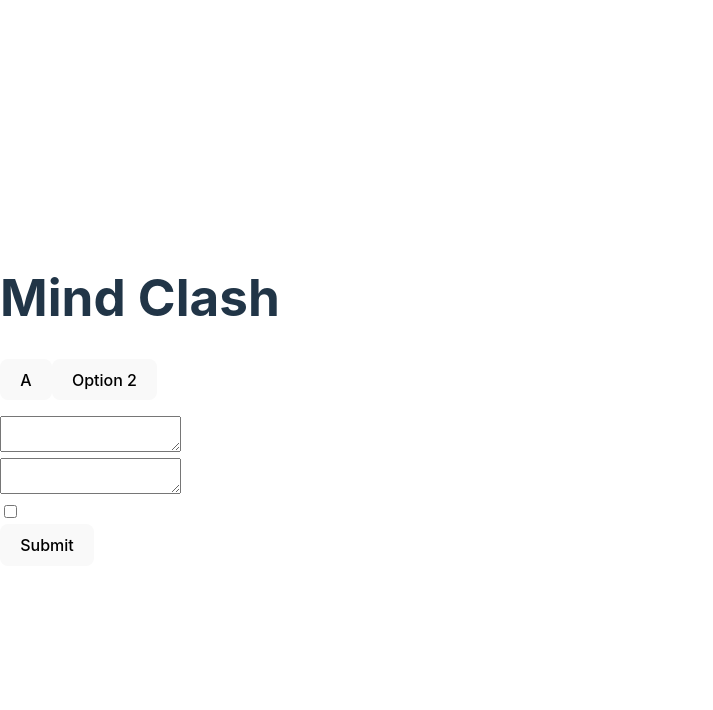
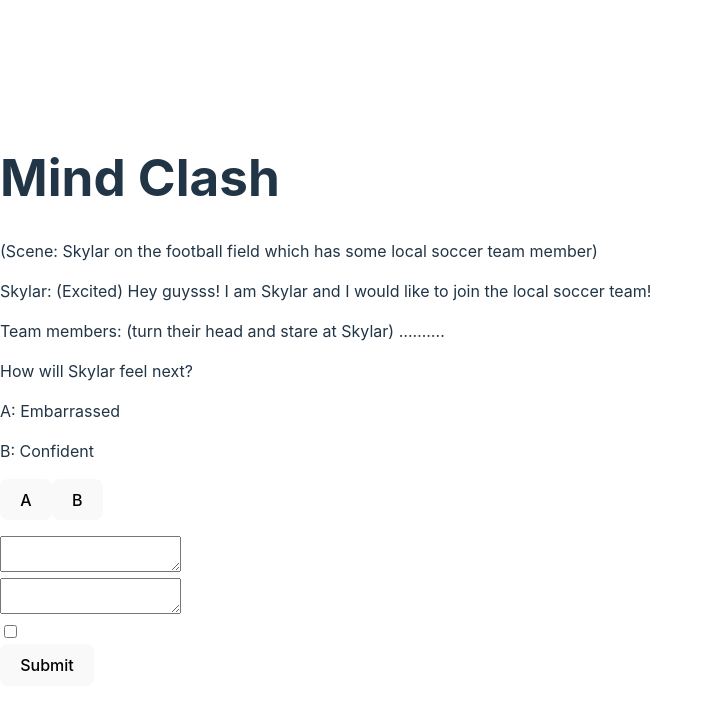
Before and after one commit to kakiii/cc, a React (Vite) app in the folder client/: page / in a window 1280 px wide. Shown: the top 710 px of the page, without its empty margins (0-713 px from the left). Built offline with nearby package versions, Linux system fonts and the light colour scheme.

Commit message:
add story backbone

```diff
--- a/client/package.json
+++ b/client/package.json
@@ -16,6 +16,7 @@
     "react-router-dom": "^6.13.0"
   },
   "devDependencies": {
+    "@types/node": "^20.3.1",
     "@types/react": "^18.0.37",
     "@types/react-dom": "^18.0.11",
     "@typescript-eslint/eslint-plugin": "^5.59.0",
--- /dev/null
+++ b/client/src/Story.tsx
@@ -0,0 +1,56 @@
+import React from 'react';
+import storyDataJSON from './data/2.json';
+
+interface Option {
+  [key: string]: { text: string; goto: string };
+}
+
+interface StoryData {
+  [key: string]: {
+    text: string;
+    question?: string;
+    ending: boolean;
+    option?: Option;
+  };
+}
+
+const storyData: StoryData = storyDataJSON as StoryData;
+
+interface StoryContentProps {
+  A: string;
+  stage: number;
+}
+
+const StoryContent: React.FC<StoryContentProps> = ({ A, stage }) => {
+  const stageString = stage.toString();
+
+  if (!storyData.hasOwnProperty(stageString)) {
+    return <p>Invalid stage number</p>;
+  }
+
+  const text = storyData[stageString].text;
+  const question = storyData[stageString].question;
+  const options = storyData[stageString].option;
+
+  const lines = text.split('\r\n');
+  const paragraphs = lines.map((line, index) => <p key={index}>{line}</p>);
+
+  let optionElements: JSX.Element[] = [];
+  if (options) {
+    optionElements = Object.keys(options).map((optionKey, index) => (
+      <p key={index + lines.length}>
+        {optionKey}: {options[optionKey].text}
+      </p>
+    ));
+  }
+
+  return (
+    <div>
+      {paragraphs}
+      {question && <p>{question}</p>}
+      {optionElements}
+    </div>
+  );
+}
+
+export default StoryContent;
--- a/client/src/funcs/fetchAI.tsx
+++ b/client/src/funcs/fetchAI.tsx
@@ -1,24 +1,29 @@
 const fetchAIResponse = async (divID: number, selectedOption: string) => {
-  try {
-    const queryParams = new URLSearchParams({
-      scene: divID.toString(),
-      choice: selectedOption,
-    });
-    const response = await fetch(`/chatgpt/response?${queryParams}`, {
-      method: "GET",
-      headers: {
-        "Content-Type": "application/json",
-      },
-    });
-    if (response.ok) {
-      const data = await response.json();
-      return data.content.rationale;
-    } else {
-      throw new Error("Response not ok");
-    }
-  } catch (err) {
-    console.error(err);
-  }
+//   try {
+//     const queryParams = new URLSearchParams({
+//       scene: divID.toString(),
+//       choice: selectedOption,
+//     });
+//     const response = await fetch(`/chatgpt/response?${queryParams}`, {
+//       method: "GET",
+//       headers: {
+//         "Content-Type": "application/json",
+//       },
+//     });
+//     if (response.ok) {
+//       const data = await response.json();
+//       return data.content.rationale;
+//     } else {
+//       throw new Error("Response not ok");
+//     }
+//   } catch (err) {
+//     console.error(err);
+//   }
+if (divID && selectedOption) {
+  return "This is a test response.";
+}else{
+    return "Error: divID or selectedOption not defined.";
+}
 };
 
 export default fetchAIResponse;
--- a/client/src/test.tsx
+++ b/client/src/test.tsx
@@ -8,7 +8,7 @@ import useGameEnded from "./states/end";
 import useAgree from "./states/agree";
 import useDivID from "./states/divID";
 import fetchAIResponse from "./funcs/fetchAI";
-
+import StoryContent from "./Story";
 
 
 const GameComponent: React.FC = () => {
@@ -40,6 +40,7 @@ const GameComponent: React.FC = () => {
     setOption("");
     setRationale("");
     setEmotion("");
+    setAIResponse("");
     setAgree(false);
   };
 
@@ -47,11 +48,12 @@ const GameComponent: React.FC = () => {
     <div>
       {/* Render your game UI here, for example: */}
       <h1> Mind Clash</h1>
+      <StoryContent A={"A"} stage={1} />
       <div>
         {/* Option selector */}
         {/* Update these options based on your game logic */}
         <button onClick={() => handleOptionSelect("A")}>A</button>
-        <button onClick={() => handleOptionSelect("B")}>Option 2</button>
+        <button onClick={() => handleOptionSelect("B")}>B</button>
       </div>
       <div>
         <p>{aiResponse}</p>
```
Also changed, not shown: client/src/states/story.tsx (added, +9 -0 lines), 1 other file (tests, documents, lock files or other folders).
